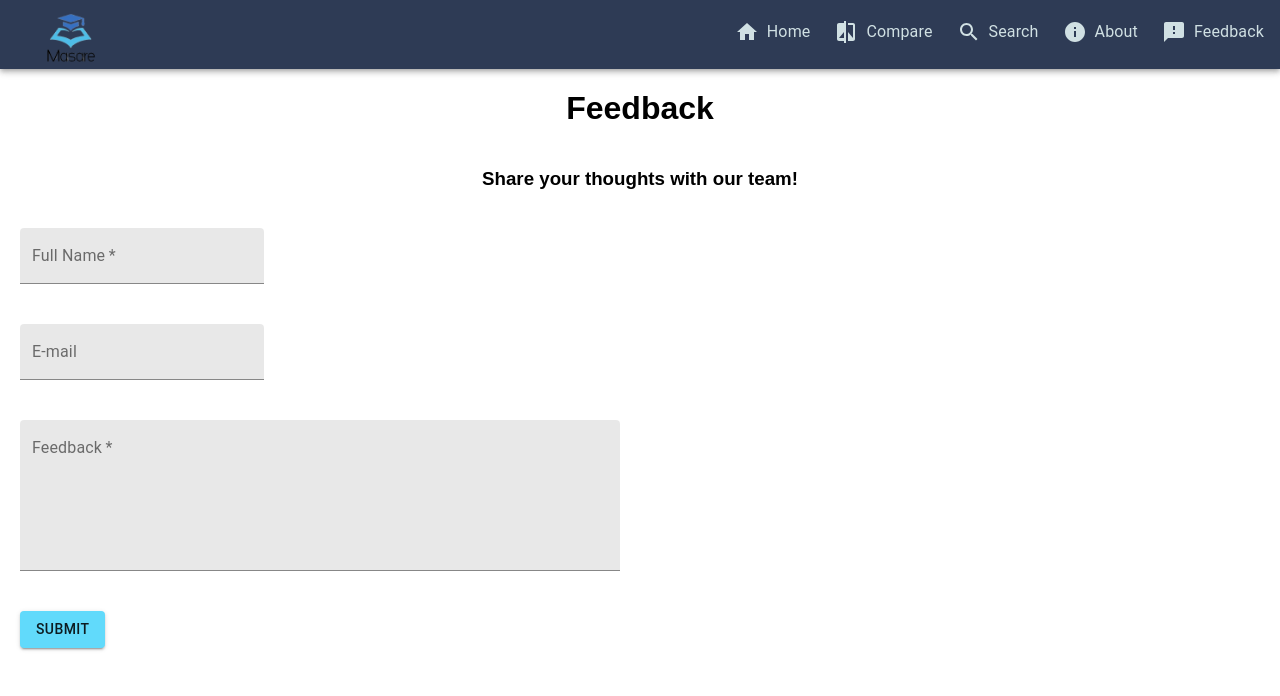
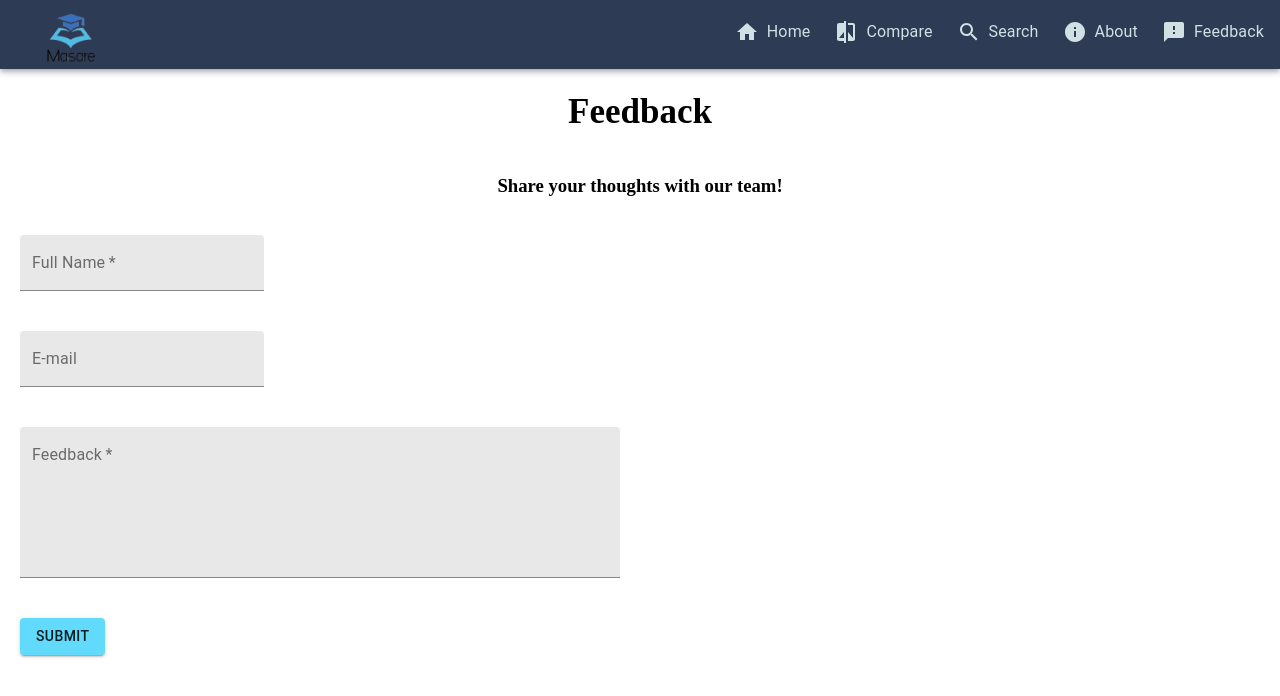
Before and after one commit to omar-1984/mymajor, a React (Create React App) app: page /Feedback in a window 1280 px wide. Shown: the top 696 px of the page. Built offline with nearby package versions, Linux system fonts and the light colour scheme.

Commit message:
minor change

```diff
--- a/src/components/Feedback.jsx
+++ b/src/components/Feedback.jsx
@@ -18,7 +18,7 @@ const theme = createMuiTheme({
   },
 });
 
-const useStyles = makeStyles({
+const useStyles = makeStyles((theme) => ({
   container: {
     display: "flex",
     justifyContent: "center",
@@ -34,7 +34,7 @@ const useStyles = makeStyles({
   inputText: {
     color: "#61dafb",
   },
-});
+}));
 
 const Feedback = () => {
   const [fullName, setFullName] = useState("");
@@ -66,10 +66,19 @@ const Feedback = () => {
       <Grid container className={classes.container}>
         <MuiThemeProvider theme={theme}>
           <Grid item xs={12} className={classes.container}>
-            <h1>Feedback</h1>
+            <h1
+              style={{
+                fontFamily: theme.typography.fontFamily[2],
+                fontSize: 35,
+              }}
+            >
+              Feedback
+            </h1>
           </Grid>
           <Grid item xs={6} className={classes.container}>
-            <h3>Share your thoughts with our team!</h3>
+            <h3 style={{ fontFamily: theme.typography.fontFamily[2] }}>
+              Share your thoughts with our team!
+            </h3>
           </Grid>
           <Grid item xs={12} className={classes.inputContainer}>
             <TextField
```
